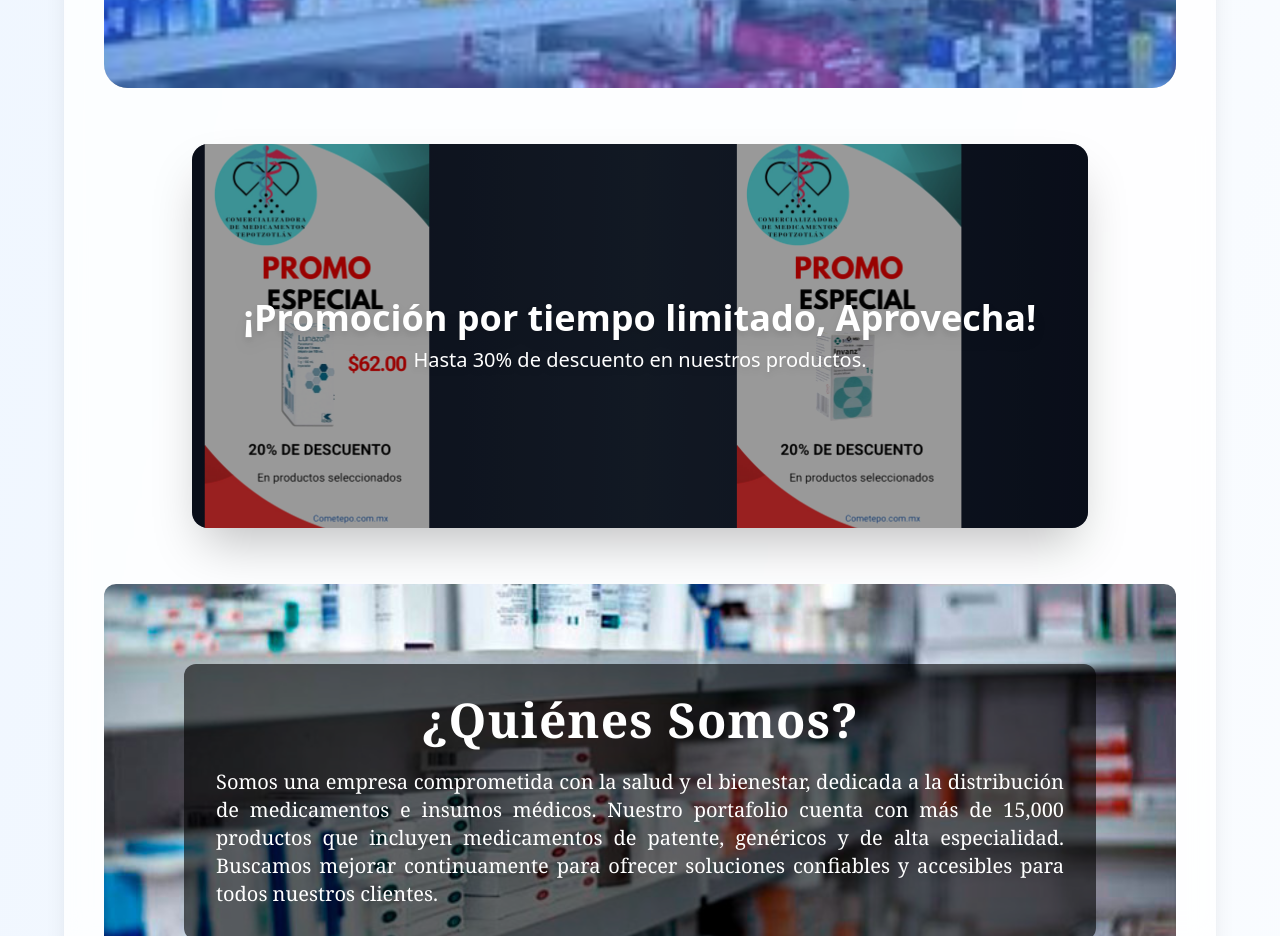
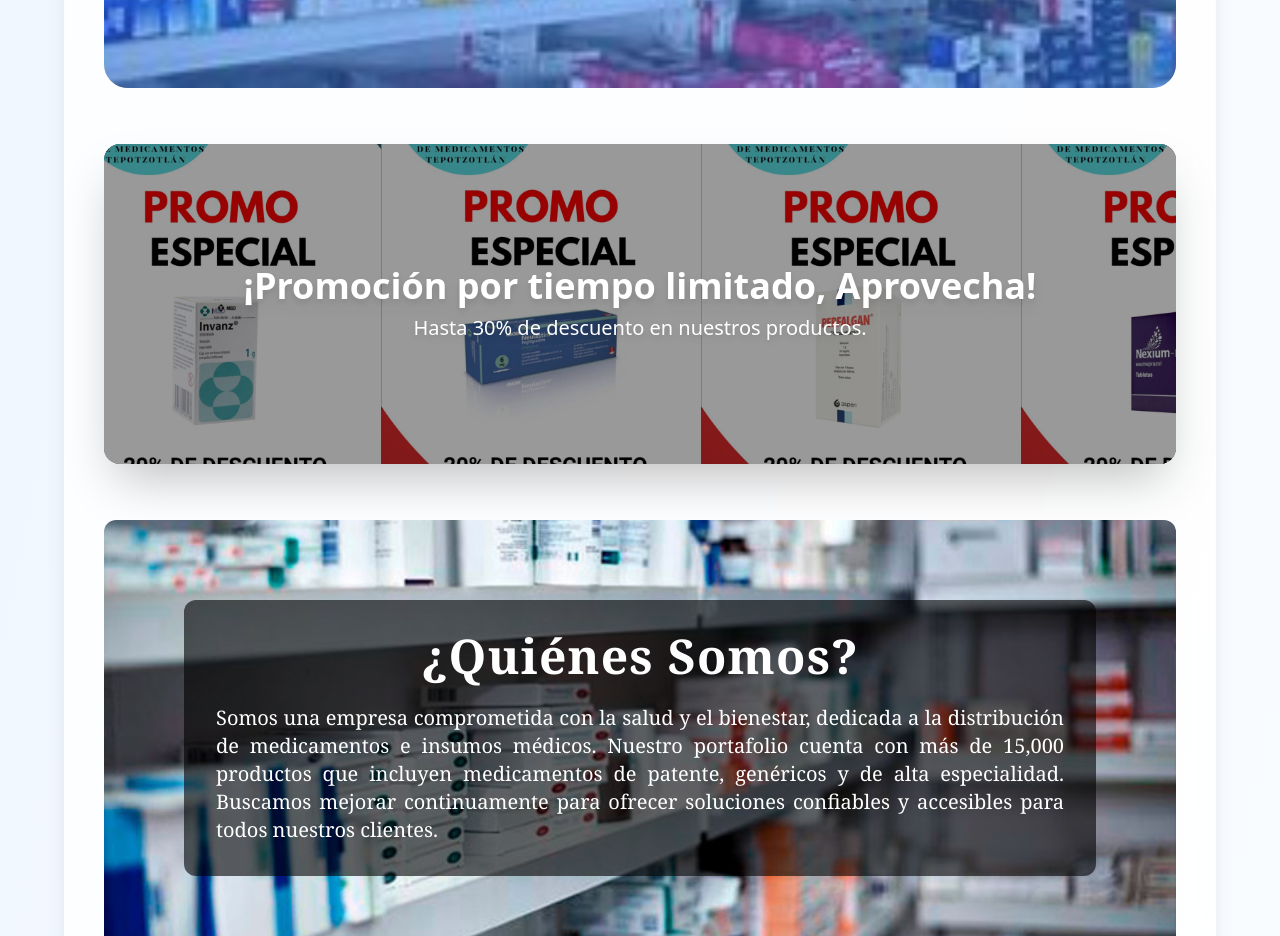
Before and after one commit to IsraelRodz/Cometepo, a React (Vite) app: page / in a window 1280 px wide. Shown: the part 800-1736 px from the top of the page. Built offline with nearby package versions, Linux system fonts and the light colour scheme.

Commit message:
Cometepo_33_carrusel

```diff
--- a/src/Components/PromoBannerScroll.tsx
+++ b/src/Components/PromoBannerScroll.tsx
@@ -1,94 +1,67 @@
 import { useEffect, useRef, useState } from "react";
 import { motion, useAnimation } from "framer-motion";
 
+const images = [
+  "/Servicios/promociones_1.jpeg",
+  "/Servicios/promociones_2.jpeg",
+  "/Servicios/promociones_3.jpeg",
+  "/Servicios/promociones_4.jpeg",
+  "/Servicios/promociones_5.jpeg",
+];
+
 export default function PromoBannerScroll() {
   const containerRef = useRef<HTMLDivElement>(null);
-  const imageRef = useRef<HTMLImageElement>(null);
+  const [totalWidth, setTotalWidth] = useState(0);
   const controls = useAnimation();
-  const [imageWidth, setImageWidth] = useState(0);
 
+  // Calcular el ancho total del slider
   useEffect(() => {
-    function updateWidth() {
-      if (imageRef.current) {
-        setImageWidth(imageRef.current.offsetWidth);
+    const updateWidth = () => {
+      if (containerRef.current) {
+        setTotalWidth(containerRef.current.scrollWidth / 2); // solo un set de imágenes
       }
-    }
+    };
     updateWidth();
     window.addEventListener("resize", updateWidth);
     return () => window.removeEventListener("resize", updateWidth);
   }, []);
 
+  // Iniciar animación
   useEffect(() => {
-    if (imageWidth === 0) return;
+    if (totalWidth === 0) return;
 
     controls.start({
-      x: [0, -imageWidth],
-      scale: [1, 1.05, 1], // escala leve para "respirar"
-      filter: [
-        "brightness(1)",
-        "brightness(1.1)",
-        "brightness(1)"
-      ], // brillo suave para animar
+      x: [0, -totalWidth],
       transition: {
-        x: {
-          repeat: Infinity,
-          repeatType: "loop",
-          duration: 20,
-          ease: "easeInOut",
-        },
-        scale: {
-          repeat: Infinity,
-          repeatType: "loop",
-          duration: 20,
-          ease: "easeInOut",
-        },
-        filter: {
-          repeat: Infinity,
-          repeatType: "loop",
-          duration: 20,
-          ease: "easeInOut",
-        },
+        repeat: Infinity,
+        repeatType: "loop",
+        duration: 30,
+        ease: "linear",
       },
     });
-  }, [imageWidth, controls]);
+  }, [totalWidth, controls]);
 
   return (
-    <div
-      className="relative w-full max-w-4xl mx-auto overflow-hidden rounded-2xl shadow-2xl
-                 bg-gradient-to-r from-[#0f172a] via-[#1e293b] to-[#0f172a]"
-    >
+    <div className="relative w-full max-w-6xl mx-auto overflow-hidden rounded-2xl shadow-2xl bg-gradient-to-r from-[#0f172a] via-[#1e293b] to-[#0f172a]">
+      {/* Carrusel animado */}
       <motion.div
         className="flex gap-0"
         animate={controls}
         ref={containerRef}
       >
-        <img
-          ref={imageRef}
-          src="/Servicios/promociones_1.jpeg"
-          alt="Promoción especial"
-          className="flex-none w-[80vw] sm:w-[50vw] md:w-[40vw] h-auto max-h-96 object-contain"
-          draggable={false}
-        />
-        <img
-          src="/Servicios/promociones_2.jpeg"
-          alt="Promoción especial"
-          className="flex-none w-[80vw] sm:w-[50vw] md:w-[40vw] h-auto max-h-96 object-contain"
-          draggable={false}
-        />
-        <img
-          src="/Servicios/promociones_3.jpeg"
-          alt="Promoción especial"
-          className="flex-none w-[80vw] sm:w-[50vw] md:w-[40vw] h-auto max-h-96 object-contain"
-          draggable={false}
-        />
-        <img
-          src="/Servicios/promociones_4.jpeg"
-          alt="Promoción especial"
-          className="flex-none w-[80vw] sm:w-[50vw] md:w-[40vw] h-auto max-h-96 object-contain"
-          draggable={false}
-        />
+        {/* Duplicamos el set de imágenes para loop infinito */}
+        {[...images, ...images].map((src, index) => (
+          <img
+            key={index}
+            src={src}
+            alt={`Promoción ${index + 1}`}
+            className="flex-none w-[80vw] sm:w-[50vw] md:w-[33vw] lg:w-[25vw] h-48 sm:h-64 md:h-80 object-cover"
+            draggable={false}
+          />
+        ))}
       </motion.div>
 
+      {/* Texto sobre el banner */}
       <div className="absolute inset-0 bg-black/40 flex flex-col items-center justify-center text-center px-4 pointer-events-none">
         <h2 className="text-white text-2xl sm:text-3xl md:text-4xl font-bold drop-shadow-lg">
           ¡Promoción por tiempo limitado, Aprovecha!
```
Also changed, not shown: public/Servicios/promociones_5.jpeg (added).
